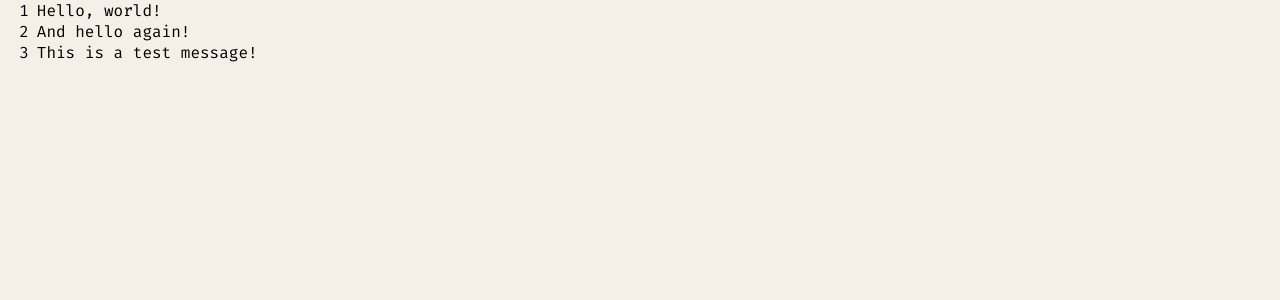
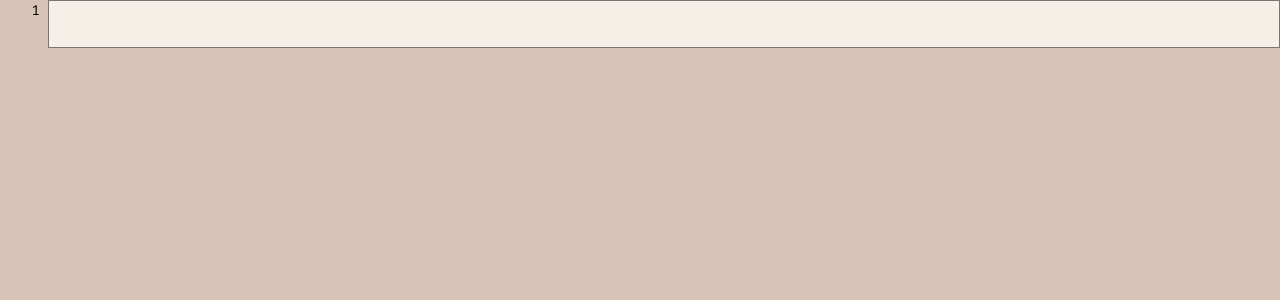
Before and after one commit to BlueGeckoJP/game-code-trial, a Vue app: page / in a window 1280 px wide. Shown: the top 300 px of the page. Built offline with nearby package versions, Linux system fonts and the light colour scheme.

Commit message:
fix: refactor editor component to use textarea for content input and update line number handling

```diff
--- a/src/App.vue
+++ b/src/App.vue
@@ -1,147 +1,42 @@
 <script setup lang="ts">
-import { ref } from "vue";
+import { ref, watch } from "vue";
 
-const contents = ref([
-  "Hello, world!",
-  "And hello again!",
-  "This is a test message!",
-]);
+const editorContent = ref("");
+const lineNumbers = ref<number[]>([1]);
 
-function getIndex(target: HTMLSpanElement) {
-  return Array.from(
-    (document.querySelector(".editor-contents") as HTMLDivElement).children
-  ).indexOf(target.parentElement as HTMLDivElement);
+function getLineNumbers() {
+  const lines = editorContent.value.split("\n");
+  if (lines.length == 0) return [1];
+  return Array.from({ length: lines.length }, (_, i) => i + 1);
 }
 
-function updateContents(target: HTMLSpanElement) {
-  const index = getIndex(target);
-  contents.value[index] = target.innerHTML;
-}
-
-function lineSpanKeyPressHandler(event: KeyboardEvent) {
-  switch (event.key) {
-    case "Enter":
-      onLineSpanEnter(event);
-      break;
-    default:
-      updateContents(event.target as HTMLSpanElement);
-      break;
-  }
-}
-
-function lineSpanKeyDownHandler(event: KeyboardEvent) {
-  switch (event.key) {
-    case "Backspace":
-      onLineSpanBackspace(event);
-      updateContents(event.target as HTMLSpanElement);
-      break;
-    case "ArrowUp":
-      event.preventDefault();
-      var caretPos = window.getSelection()?.getRangeAt(0).startOffset;
-      const prevLine = (
-        event.target as HTMLSpanElement
-      ).parentElement?.previousElementSibling?.querySelector(
-        "span"
-      ) as HTMLSpanElement;
-      prevLine.focus();
-      if (caretPos) {
-        const range = window.getSelection()?.getRangeAt(0);
-        if (range && caretPos <= prevLine.innerHTML.length) {
-          const child = prevLine.firstChild;
-          if (child) {
-            range.setStart(child, caretPos);
-          }
-        }
-      }
-      break;
-    case "ArrowDown":
-      event.preventDefault();
-      var caretPos = window.getSelection()?.getRangeAt(0).startOffset;
-      const nextLine = (
-        event.target as HTMLSpanElement
-      ).parentElement?.nextElementSibling?.querySelector(
-        "span"
-      ) as HTMLSpanElement;
-      nextLine.focus();
-      if (caretPos) {
-        const range = window.getSelection()?.getRangeAt(0);
-        if (range && caretPos <= nextLine.innerHTML.length) {
-          const child = nextLine.firstChild;
-          if (child) {
-            range.setStart(child, caretPos);
-          }
-        }
-      }
-      break;
-  }
-}
-
-function onLineSpanEnter(event: KeyboardEvent) {
-  event.preventDefault();
-
-  const target = event.target as HTMLSpanElement;
-  const index = getIndex(target);
-  const caretIndex = window.getSelection()?.getRangeAt(0).startOffset;
-
-  const rightOfCaret = contents.value[index].slice(caretIndex);
-  contents.value[index] = contents.value[index].slice(0, caretIndex);
-
-  contents.value.splice(index + 1, 0, rightOfCaret);
-  setTimeout(() => {
-    const nextLine = target.parentElement?.nextElementSibling?.querySelector(
-      "span"
-    ) as HTMLSpanElement;
-    nextLine.focus();
-    target.parentElement?.querySelectorAll("br").forEach((br) => br.remove());
-  });
-}
-
-function onLineSpanBackspace(event: KeyboardEvent) {
-  const target = event.target as HTMLSpanElement;
-  const index = getIndex(target);
-  const caretIndex = window.getSelection()?.getRangeAt(0).startOffset;
-
-  if (caretIndex === 0) {
-    event.preventDefault();
-    setTimeout(() => {
-      const prevLine =
-        target.parentElement?.previousElementSibling?.querySelector(
-          "span"
-        ) as HTMLSpanElement;
-      prevLine.focus();
-      contents.value[index - 1] += contents.value[index];
-      contents.value.splice(index, 1);
-    });
-  }
-}
+watch(editorContent, () => {
+  lineNumbers.value = getLineNumbers();
+});
 </script>
 
 <template>
-  <div class="editor">
+  <div class="editor-container">
     <div class="line-numbers">
-      <div class="line-number" v-for="num in contents.length">
-        {{ String(num).padStart(3, "&nbsp;") }}
+      <div class="line-number" v-for="num in lineNumbers" :key="num">
+        {{ num }}
       </div>
     </div>
-    <div class="editor-contents">
-      <div v-for="line in contents" class="editor-line">
-        <span
-          contenteditable="true"
-          @keypress="lineSpanKeyPressHandler($event)"
-          @keydown="lineSpanKeyDownHandler($event)"
-          >{{ line }}</span
-        >
-      </div>
-    </div>
+    <textarea
+      class="editor"
+      spellcheck="false"
+      v-model="editorContent"
+    ></textarea>
   </div>
 </template>
 
 <style>
-@import url("https://fonts.googleapis.com/css2?family=Fira+Code:wght@300..700&family=Nunito:ital@0;1&display=swap");
+@import url("https://fonts.googleapis.com/css2?family=Fira+Code:wght@300..700");
 
 * {
   box-sizing: border-box;
   margin: 0;
+  overflow: hidden;
 
   font-family: "Fira Code", serif;
   font-optical-sizing: auto;
@@ -154,35 +49,31 @@ html body {
 }
 
 body {
-  background-color: #f5efe7;
+  background-color: #d8c4b6;
+}
+
+.editor-container {
+  display: flex;
+  width: 100vw;
+  height: 100%;
 }
 
 .editor {
-  display: flex;
-  width: 100vw;
-  height: 100vh;
-  overflow: auto;
-}
-
-.editor-contents {
   flex-grow: 1;
-}
-
-.editor-line {
-  display: flex;
-}
-
-.editor-line > span {
-  flex-grow: 1;
+  outline: none;
+  background-color: #f5efe7;
+  font-size: 14px;
+  line-height: 1.5;
+  resize: none;
+  white-space: pre;
 }
 
 .line-number {
   margin-right: 8px;
-}
-
-[contenteditable="true"]:focus {
-  background-color: #d8c4b6;
-  outline: none;
-  white-space: pre-wrap;
+  font-size: 14px;
+  text-align: right;
+  min-width: 40px;
+  user-select: none;
+  line-height: 1.5;
 }
 </style>
```
